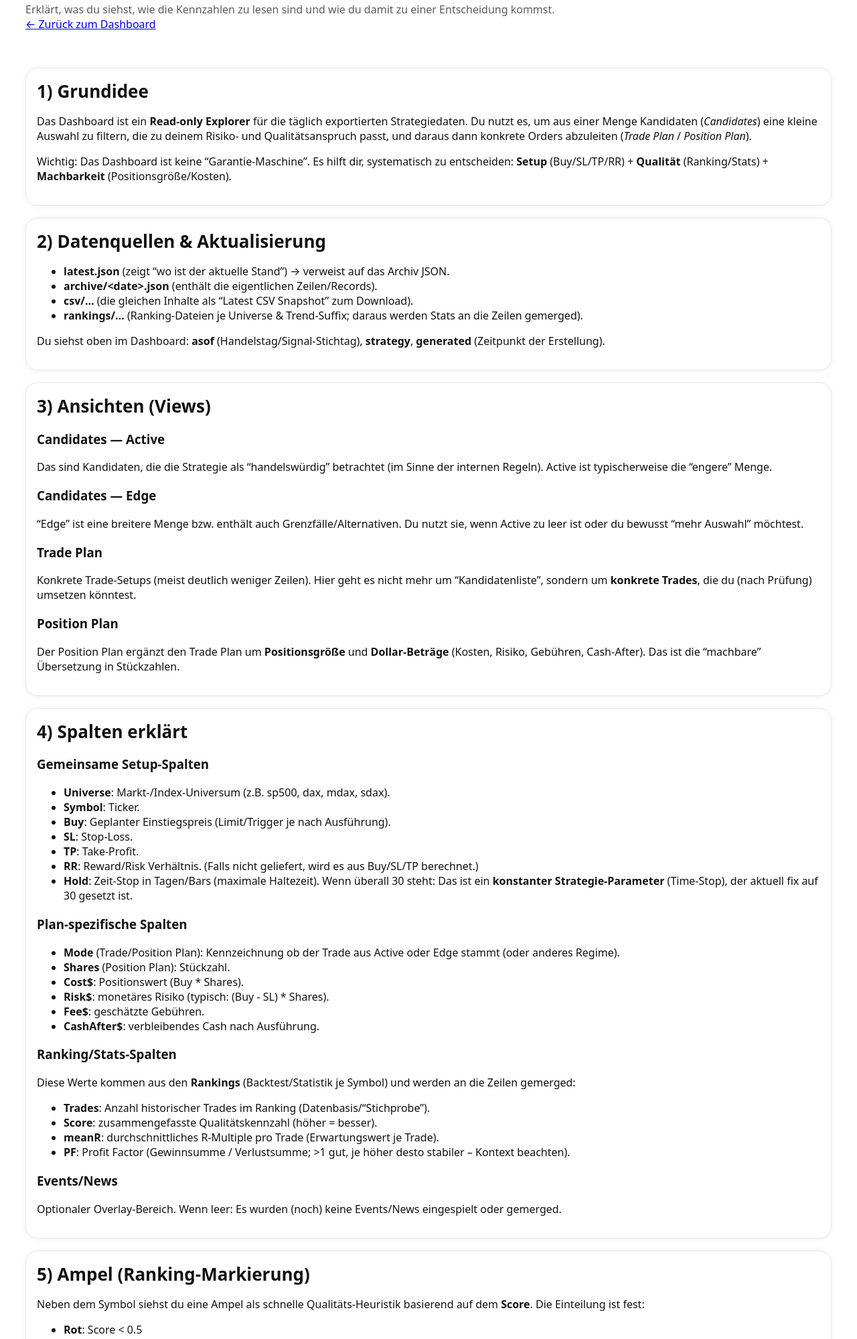
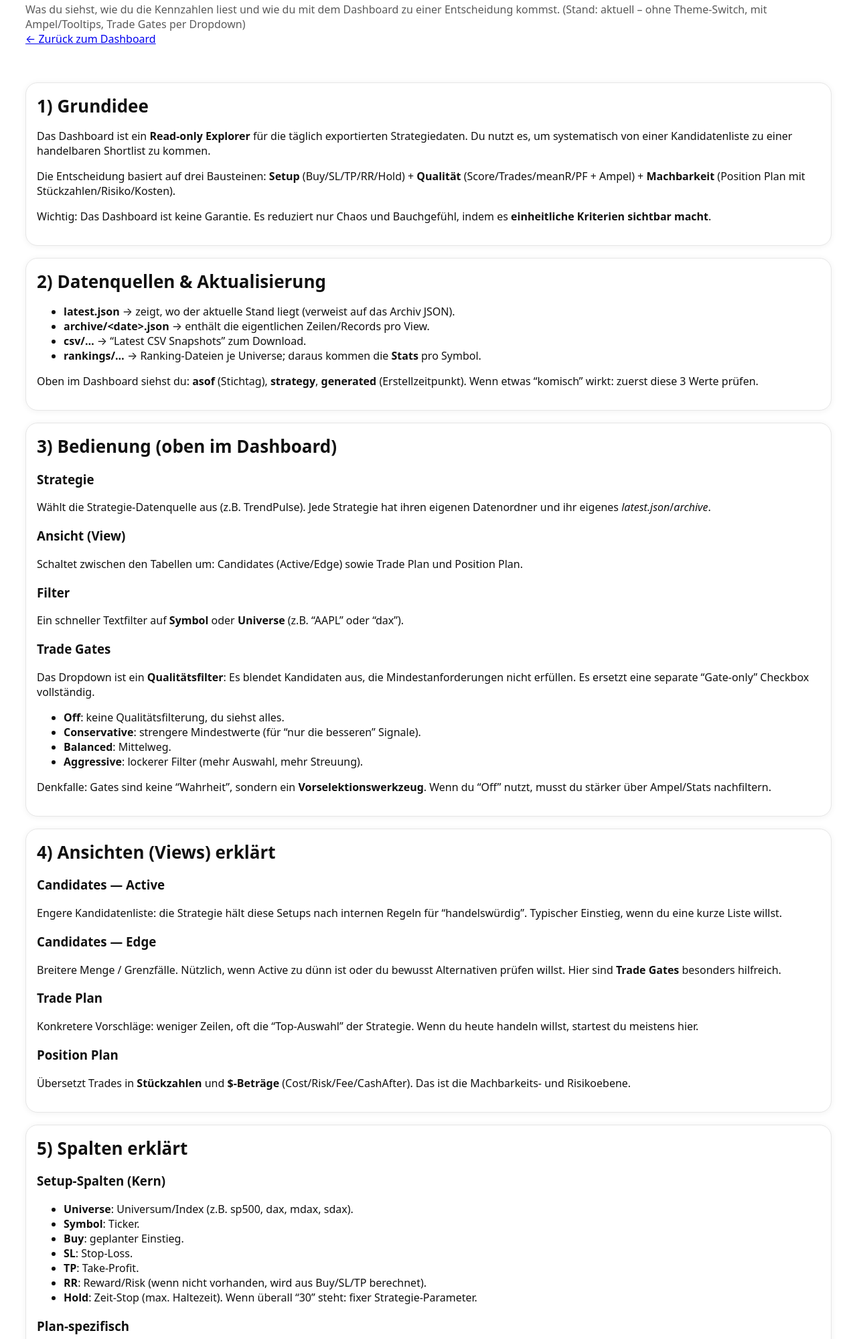
Before and after one commit to Thorsten7712/TKTrading-Dashboard, a plain HTML site: page help.html in a window 1280 px wide. Shown: the part 69-2068 px from the top of the page at 67% size. Drawn offline with Linux system fonts and the light colour scheme.

Commit message:
Update help.html

```diff
--- a/help.html
+++ b/help.html
@@ -12,7 +12,8 @@
       <div class="title">
         <h1>TKTrading Dashboard – Handbuch</h1>
         <div class="meta">
-          Erklärt, was du siehst, wie die Kennzahlen zu lesen sind und wie du damit zu einer Entscheidung kommst.
+          Was du siehst, wie du die Kennzahlen liest und wie du mit dem Dashboard zu einer Entscheidung kommst.
+          (Stand: aktuell – ohne Theme-Switch, mit Ampel/Tooltips, Trade Gates per Dropdown)
         </div>
       </div>
 
@@ -27,103 +28,143 @@
       <h2>1) Grundidee</h2>
       <p>
         Das Dashboard ist ein <b>Read-only Explorer</b> für die täglich exportierten Strategiedaten.
-        Du nutzt es, um aus einer Menge Kandidaten (<i>Candidates</i>) eine kleine Auswahl zu filtern,
-        die zu deinem Risiko- und Qualitätsanspruch passt, und daraus dann konkrete Orders abzuleiten
-        (<i>Trade Plan</i> / <i>Position Plan</i>).
+        Du nutzt es, um systematisch von einer Kandidatenliste zu einer handelbaren Shortlist zu kommen.
       </p>
       <p>
-        Wichtig: Das Dashboard ist keine “Garantie-Maschine”. Es hilft dir, systematisch zu entscheiden:
-        <b>Setup</b> (Buy/SL/TP/RR) + <b>Qualität</b> (Ranking/Stats) + <b>Machbarkeit</b> (Positionsgröße/Kosten).
+        Die Entscheidung basiert auf drei Bausteinen:
+        <b>Setup</b> (Buy/SL/TP/RR/Hold) + <b>Qualität</b> (Score/Trades/meanR/PF + Ampel) + <b>Machbarkeit</b>
+        (Position Plan mit Stückzahlen/Risiko/Kosten).
+      </p>
+      <p>
+        Wichtig: Das Dashboard ist keine Garantie. Es reduziert nur Chaos und Bauchgefühl, indem es
+        <b>einheitliche Kriterien sichtbar macht</b>.
       </p>
     </section>
 
     <section class="card">
       <h2>2) Datenquellen & Aktualisierung</h2>
       <ul>
-        <li><b>latest.json</b> (zeigt “wo ist der aktuelle Stand”) → verweist auf das Archiv JSON.</li>
-        <li><b>archive/&lt;date&gt;.json</b> (enthält die eigentlichen Zeilen/Records).</li>
-        <li><b>csv/…</b> (die gleichen Inhalte als “Latest CSV Snapshot” zum Download).</li>
-        <li><b>rankings/…</b> (Ranking-Dateien je Universe & Trend-Suffix; daraus werden Stats an die Zeilen gemerged).</li>
+        <li><b>latest.json</b> → zeigt, wo der aktuelle Stand liegt (verweist auf das Archiv JSON).</li>
+        <li><b>archive/&lt;date&gt;.json</b> → enthält die eigentlichen Zeilen/Records pro View.</li>
+        <li><b>csv/…</b> → “Latest CSV Snapshots” zum Download.</li>
+        <li><b>rankings/…</b> → Ranking-Dateien je Universe; daraus kommen die <b>Stats</b> pro Symbol.</li>
       </ul>
       <p>
-        Du siehst oben im Dashboard: <b>asof</b> (Handelstag/Signal-Stichtag), <b>strategy</b>, <b>generated</b> (Zeitpunkt der Erstellung).
+        Oben im Dashboard siehst du: <b>asof</b> (Stichtag), <b>strategy</b>, <b>generated</b> (Erstellzeitpunkt).
+        Wenn etwas “komisch” wirkt: zuerst diese 3 Werte prüfen.
       </p>
     </section>
 
     <section class="card">
-      <h2>3) Ansichten (Views)</h2>
+      <h2>3) Bedienung (oben im Dashboard)</h2>
+
+      <h3>Strategie</h3>
+      <p>
+        Wählt die Strategie-Datenquelle aus (z.B. TrendPulse). Jede Strategie hat ihren eigenen Datenordner
+        und ihr eigenes <i>latest.json</i>/<i>archive</i>.
+      </p>
+
+      <h3>Ansicht (View)</h3>
+      <p>
+        Schaltet zwischen den Tabellen um:
+        Candidates (Active/Edge) sowie Trade Plan und Position Plan.
+      </p>
+
+      <h3>Filter</h3>
+      <p>
+        Ein schneller Textfilter auf <b>Symbol</b> oder <b>Universe</b> (z.B. “AAPL” oder “dax”).
+      </p>
+
+      <h3>Trade Gates</h3>
+      <p>
+        Das Dropdown ist ein <b>Qualitätsfilter</b>: Es blendet Kandidaten aus, die Mindestanforderungen nicht erfüllen.
+        Es ersetzt eine separate “Gate-only” Checkbox vollständig.
+      </p>
+      <ul>
+        <li><b>Off</b>: keine Qualitätsfilterung, du siehst alles.</li>
+        <li><b>Conservative</b>: strengere Mindestwerte (für “nur die besseren” Signale).</li>
+        <li><b>Balanced</b>: Mittelweg.</li>
+        <li><b>Aggressive</b>: lockerer Filter (mehr Auswahl, mehr Streuung).</li>
+      </ul>
+      <p>
+        Denkfalle: Gates sind keine “Wahrheit”, sondern ein <b>Vorselektionswerkzeug</b>.
+        Wenn du “Off” nutzt, musst du stärker über Ampel/Stats nachfiltern.
+      </p>
+    </section>
+
+    <section class="card">
+      <h2>4) Ansichten (Views) erklärt</h2>
 
       <h3>Candidates — Active</h3>
       <p>
-        Das sind Kandidaten, die die Strategie als “handelswürdig” betrachtet (im Sinne der internen Regeln).
-        Active ist typischerweise die “engere” Menge.
+        Engere Kandidatenliste: die Strategie hält diese Setups nach internen Regeln für “handelswürdig”.
+        Typischer Einstieg, wenn du eine kurze Liste willst.
       </p>
 
       <h3>Candidates — Edge</h3>
       <p>
-        “Edge” ist eine breitere Menge bzw. enthält auch Grenzfälle/Alternativen. Du nutzt sie,
-        wenn Active zu leer ist oder du bewusst “mehr Auswahl” möchtest.
+        Breitere Menge / Grenzfälle. Nützlich, wenn Active zu dünn ist oder du bewusst Alternativen prüfen willst.
+        Hier sind <b>Trade Gates</b> besonders hilfreich.
       </p>
 
       <h3>Trade Plan</h3>
       <p>
-        Konkrete Trade-Setups (meist deutlich weniger Zeilen). Hier geht es nicht mehr um “Kandidatenliste”,
-        sondern um <b>konkrete Trades</b>, die du (nach Prüfung) umsetzen könntest.
+        Konkretere Vorschläge: weniger Zeilen, oft die “Top-Auswahl” der Strategie.
+        Wenn du heute handeln willst, startest du meistens hier.
       </p>
 
       <h3>Position Plan</h3>
       <p>
-        Der Position Plan ergänzt den Trade Plan um <b>Positionsgröße</b> und <b>Dollar-Beträge</b>
-        (Kosten, Risiko, Gebühren, Cash-After). Das ist die “machbare” Übersetzung in Stückzahlen.
+        Übersetzt Trades in <b>Stückzahlen</b> und <b>$-Beträge</b> (Cost/Risk/Fee/CashAfter).
+        Das ist die Machbarkeits- und Risikoebene.
       </p>
     </section>
 
     <section class="card">
-      <h2>4) Spalten erklärt</h2>
+      <h2>5) Spalten erklärt</h2>
 
-      <h3>Gemeinsame Setup-Spalten</h3>
+      <h3>Setup-Spalten (Kern)</h3>
       <ul>
-        <li><b>Universe</b>: Markt-/Index-Universum (z.B. sp500, dax, mdax, sdax).</li>
+        <li><b>Universe</b>: Universum/Index (z.B. sp500, dax, mdax, sdax).</li>
         <li><b>Symbol</b>: Ticker.</li>
-        <li><b>Buy</b>: Geplanter Einstiegspreis (Limit/Trigger je nach Ausführung).</li>
+        <li><b>Buy</b>: geplanter Einstieg.</li>
         <li><b>SL</b>: Stop-Loss.</li>
         <li><b>TP</b>: Take-Profit.</li>
-        <li><b>RR</b>: Reward/Risk Verhältnis. (Falls nicht geliefert, wird es aus Buy/SL/TP berechnet.)</li>
-        <li><b>Hold</b>: Zeit-Stop in Tagen/Bars (maximale Haltezeit). Wenn überall 30 steht:
-          Das ist ein <b>konstanter Strategie-Parameter</b> (Time-Stop), der aktuell fix auf 30 gesetzt ist.</li>
+        <li><b>RR</b>: Reward/Risk (wenn nicht vorhanden, wird aus Buy/SL/TP berechnet).</li>
+        <li><b>Hold</b>: Zeit-Stop (max. Haltezeit). Wenn überall “30” steht: fixer Strategie-Parameter.</li>
       </ul>
 
-      <h3>Plan-spezifische Spalten</h3>
+      <h3>Plan-spezifisch</h3>
       <ul>
-        <li><b>Mode</b> (Trade/Position Plan): Kennzeichnung ob der Trade aus Active oder Edge stammt (oder anderes Regime).</li>
+        <li><b>Mode</b> (Trade/Position Plan): Herkunft/Modus (z.B. ACTIVE/EDGE).</li>
         <li><b>Shares</b> (Position Plan): Stückzahl.</li>
-        <li><b>Cost$</b>: Positionswert (Buy * Shares).</li>
-        <li><b>Risk$</b>: monetäres Risiko (typisch: (Buy - SL) * Shares).</li>
+        <li><b>Cost$</b>: Positionswert.</li>
+        <li><b>Risk$</b>: monetäres Risiko.</li>
         <li><b>Fee$</b>: geschätzte Gebühren.</li>
-        <li><b>CashAfter$</b>: verbleibendes Cash nach Ausführung.</li>
+        <li><b>CashAfter$</b>: Cash nach Ausführung.</li>
       </ul>
 
-      <h3>Ranking/Stats-Spalten</h3>
+      <h3>Ranking / Stats</h3>
       <p>
-        Diese Werte kommen aus den <b>Rankings</b> (Backtest/Statistik je Symbol) und werden an die Zeilen gemerged:
+        Stats kommen aus den Rankings (historische Auswertung je Symbol) und werden pro Zeile gemerged:
       </p>
       <ul>
-        <li><b>Trades</b>: Anzahl historischer Trades im Ranking (Datenbasis/“Stichprobe”).</li>
-        <li><b>Score</b>: zusammengefasste Qualitätskennzahl (höher = besser).</li>
+        <li><b>Trades</b>: Anzahl historischer Trades (Stichprobe).</li>
+        <li><b>Score</b>: Qualitätskennzahl (höher ist besser).</li>
         <li><b>meanR</b>: durchschnittliches R-Multiple pro Trade (Erwartungswert je Trade).</li>
-        <li><b>PF</b>: Profit Factor (Gewinnsumme / Verlustsumme; &gt;1 gut, je höher desto stabiler – Kontext beachten).</li>
+        <li><b>PF</b>: Profit Factor (Gewinnsumme / Verlustsumme; &gt;1 meist “gesund”, Kontext beachten).</li>
       </ul>
 
       <h3>Events/News</h3>
       <p>
-        Optionaler Overlay-Bereich. Wenn leer: Es wurden (noch) keine Events/News eingespielt oder gemerged.
+        Optional. Wenn leer: aktuell sind keine Events/News gemerged – das ist normal, solange kein Overlay läuft.
       </p>
     </section>
 
     <section class="card">
-      <h2>5) Ampel (Ranking-Markierung)</h2>
+      <h2>6) Ampel (Ranking-Markierung)</h2>
       <p>
-        Neben dem Symbol siehst du eine Ampel als schnelle Qualitäts-Heuristik basierend auf dem <b>Score</b>.
+        Neben dem Symbol siehst du eine Ampel als schnelle Heuristik basierend auf dem <b>Score</b>.
         Die Einteilung ist fest:
       </p>
       <ul>
@@ -133,40 +174,57 @@
         <li><b>Sehr Grün</b>: Score ≥ 3.0</li>
       </ul>
       <p>
-        Der Tooltip auf der Ampel zeigt dir Score/Trades/meanR/PF – damit du “Farbe” nicht blind vertraust.
-        Typischer Denkfehler: Ein hoher Score bei sehr wenigen Trades kann weniger belastbar sein.
+        <b>Tooltip</b>: Wenn du mit der Maus über die Ampel gehst, siehst du Score/Trades/meanR/PF.
+        Das ist absichtlich so gebaut, damit du “Farbe” nicht blind vertraust.
+      </p>
+      <p>
+        Kritischer Punkt: Wenn Trades sehr niedrig sind, ist die Aussagekraft oft geringer – auch bei gutem Score.
       </p>
     </section>
 
     <section class="card">
-      <h2>6) Entscheidungs-Workflow (Praxis)</h2>
+      <h2>7) Sortierung</h2>
+      <p>
+        Die Tabelle ist standardmäßig sinnvoll voreingestellt (typisch: <b>Score absteigend</b>).
+        Zusätzlich kannst du durch Klick auf Spaltenüberschriften sortieren.
+      </p>
+      <p>
+        Tipp: Wenn du “Off” bei Trade Gates nutzt, sortiere nach <b>Score</b> und prüfe dann im Tooltip,
+        ob Trades/meanR/PF das Ergebnis stützen.
+      </p>
+    </section>
+
+    <section class="card">
+      <h2>8) Entscheidungs-Workflow (Praxis)</h2>
       <ol>
-        <li><b>Start</b> mit <b>Trade Plan</b> (wenn vorhanden). Das ist die “Top-Auswahl” der Strategie.</li>
-        <li><b>Prüfe Qualität</b> über Ampel + Stats: Score hoch? Trades ausreichend? meanR positiv? PF &gt; 1?</li>
-        <li><b>Prüfe Setup</b>: RR sinnvoll? SL realistisch? Passt TP zum Chart/Volatilität (optional manuell prüfen)?</li>
-        <li><b>Machbarkeit</b> über Position Plan: Passt Risk$ zu deinem Risiko-Budget? Passt Cost$ zu Cash?</li>
-        <li><b>Wenn Trade Plan leer</b>: geh auf Candidates Active → filtere/sortiere → shortlist.</li>
-        <li><b>Wenn Active zu dünn</b>: ergänze mit Candidates Edge (aber mit strengeren Qualitätsanforderungen).</li>
+        <li><b>Setze Trade Gates</b> passend zu deinem Stil (z.B. Conservative, wenn du nur wenige “starke” Trades willst).</li>
+        <li><b>Starte mit Trade Plan</b> (wenn vorhanden) → das sind die konkretsten Setups.</li>
+        <li><b>Prüfe Qualität</b> über Ampel + Tooltip: Score hoch? Trades ausreichend? meanR positiv? PF &gt; 1?</li>
+        <li><b>Prüfe Setup</b>: RR sinnvoll? SL plausibel? (Optional: kurzer Blick in den Chart.)</li>
+        <li><b>Machbarkeit</b> über Position Plan: Risk$ im Budget? Cost$ ok? CashAfter$ ok?</li>
+        <li><b>Wenn Trade Plan leer</b>: Candidates Active → ggf. Gates an → shortlist.</li>
+        <li><b>Wenn Active zu dünn</b>: Candidates Edge, aber Gates eher strenger lassen.</li>
       </ol>
     </section>
 
     <section class="card">
-      <h2>7) Typische Regeln (gesunder Menschenverstand)</h2>
+      <h2>9) Typische Regeln (gesunder Menschenverstand)</h2>
       <ul>
-        <li><b>Nicht handeln</b>, wenn SL “zu weit” ist und Risk$ dein Budget sprengt.</li>
-        <li><b>Vorsicht</b>, wenn Score niedrig oder PF ≤ 1 (das kann auf schlechte historische Qualität hindeuten).</li>
-        <li><b>Vorsicht</b> bei sehr wenigen Trades: Statistik ist dann oft wenig stabil.</li>
-        <li><b>Mehrere Kandidaten im gleichen Sektor</b>: Korrelation beachten (Klumpenrisiko).</li>
+        <li><b>Nicht handeln</b>, wenn Risk$ dein Budget sprengt (auch wenn Score top aussieht).</li>
+        <li><b>Vorsicht</b> bei PF ≤ 1 oder meanR ≤ 0: historisch schwache Qualität (Kontext beachten).</li>
+        <li><b>Vorsicht</b> bei wenigen Trades: Statistik kann wackeln.</li>
+        <li><b>Klumpenrisiko</b>: viele Trades aus einem Universe/Sektor können stark korrelieren.</li>
       </ul>
     </section>
 
     <section class="card">
-      <h2>8) Glossar</h2>
+      <h2>10) Glossar</h2>
       <ul>
         <li><b>R</b>: Risk-Unit. 1R entspricht deinem initialen Risiko je Trade.</li>
-        <li><b>RR</b>: Reward/Risk. Zielgewinn in Relation zum Risiko.</li>
+        <li><b>RR</b>: Reward/Risk. Zielgewinn relativ zum Risiko.</li>
         <li><b>PF</b>: Profit Factor. Verhältnis Gewinne/Verluste über viele Trades.</li>
-        <li><b>Time Stop / Hold</b>: Schließt den Trade nach X Tagen/Bars unabhängig von TP/SL.</li>
+        <li><b>Time Stop / Hold</b>: schließt den Trade nach X Tagen/Bars unabhängig von TP/SL.</li>
+        <li><b>Trade Gates</b>: Mindestkriterien auf Stats (Trades/Score/meanR/PF), um “schwächere” Setups auszublenden.</li>
       </ul>
     </section>
 
```
